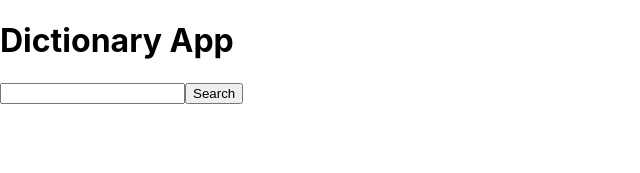
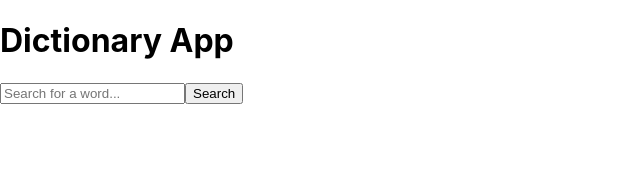
Before and after one commit to deekshithhh/XDictionary, a React (Create React App) app in the folder xdict/: page / in a window 1280 px wide. Shown: the top 173 px of the page, without its empty margins (0-640 px from the left). Built offline with nearby package versions, Linux system fonts and the light colour scheme.

Commit message:
Placeholder Added

```diff
--- a/xdict/src/Components/Home.jsx
+++ b/xdict/src/Components/Home.jsx
@@ -41,7 +41,7 @@ export default function Dictionary() {
     <div>
       <h1>Dictionary App</h1>
       <form onSubmit={handlesubmit}>
-        <input type="text" onChange={(e) => setText(e.target.value)} />
+        <input type="text" placeholder="Search for a word..." onChange={(e) => setText(e.target.value)} />
         {/* <input type='text' onChange={(e) => setText(e.target.value)} /> */}
 
         <button type="submit">Search</button>
```
